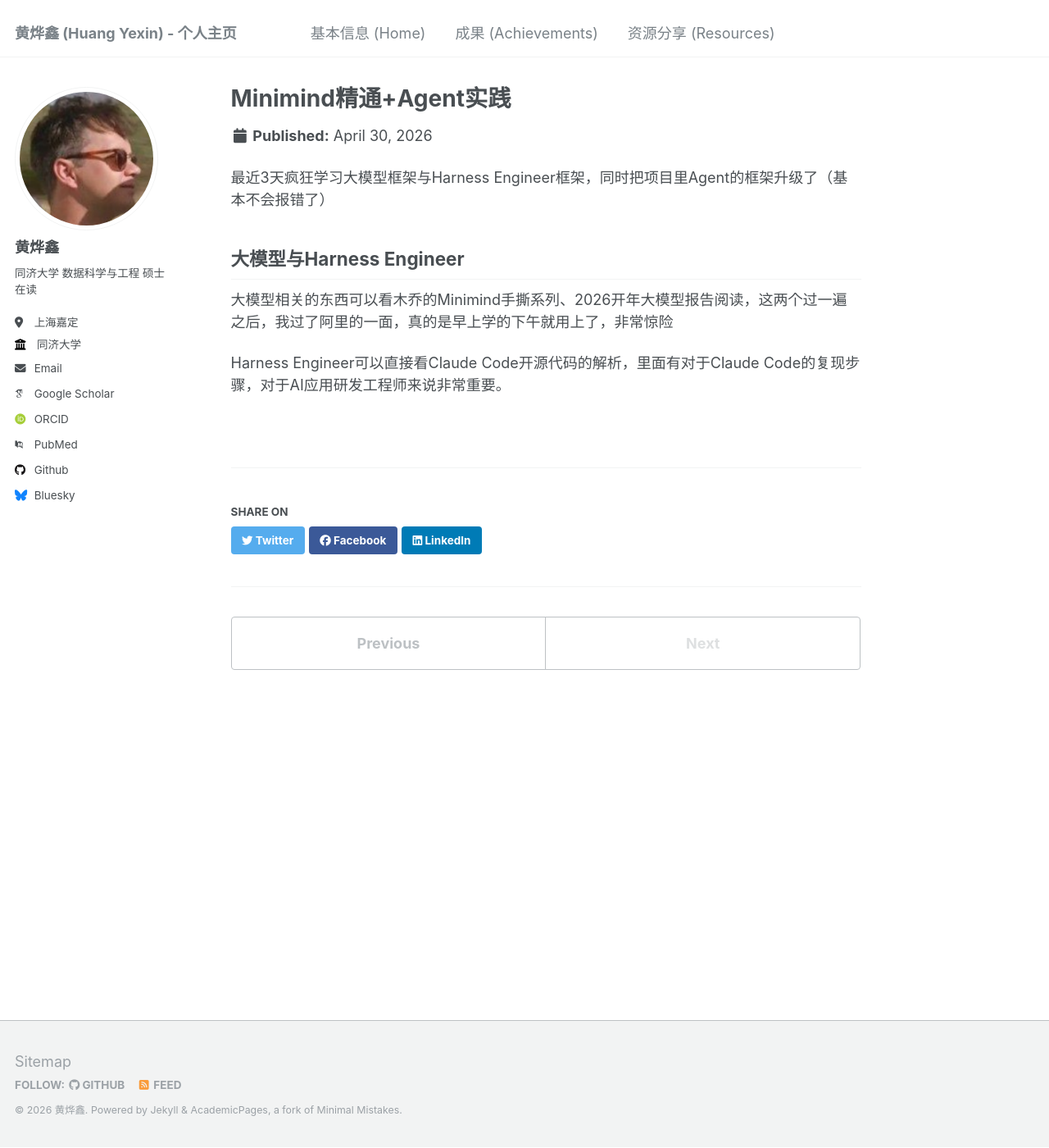
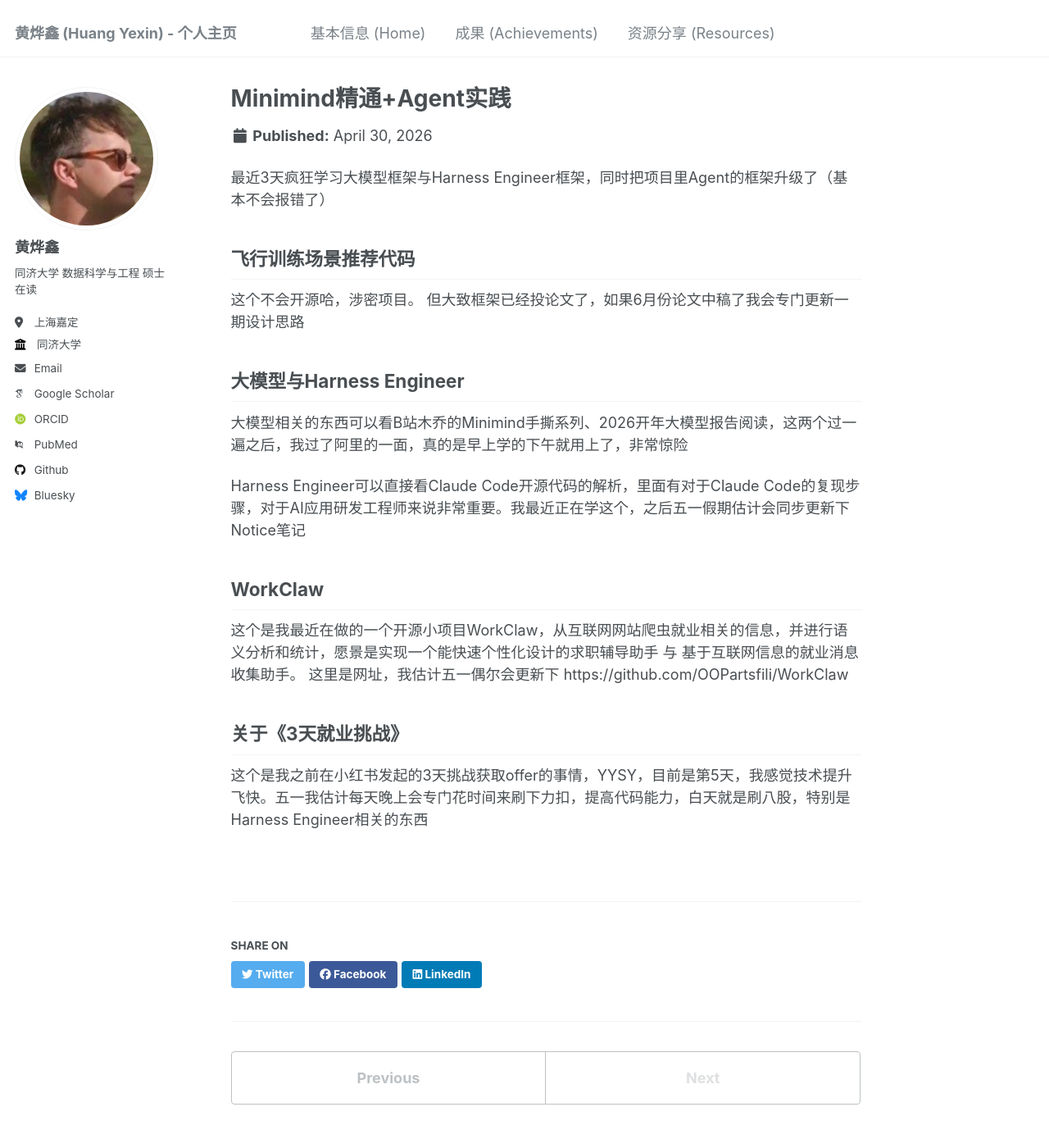
Before and after one commit to OOPartsfili/OOParts.github.io, a Jekyll site: the page built from _resources/2026-04-30-study-log.md, in a window 1280 px wide and 1400 px high. Shown: the whole window at 82% size. Built offline with Jekyll 4.4.1, drawn with Linux system fonts in a browser that asks for light colours; some web fonts are replaced.

Commit message:
Add 04-30 study log

```diff
--- a/_resources/2026-04-30-study-log.md
+++ b/_resources/2026-04-30-study-log.md
@@ -8,9 +8,22 @@ date: 2026-04-30
 
 最近3天疯狂学习大模型框架与Harness Engineer框架，同时把项目里Agent的框架升级了（基本不会报错了）
 
+## 飞行训练场景推荐代码
+这个不会开源哈，涉密项目。
+但大致框架已经投论文了，如果6月份论文中稿了我会专门更新一期设计思路
+
 
 ## 大模型与Harness Engineer
 
-大模型相关的东西可以看木乔的Minimind手撕系列、2026开年大模型报告阅读，这两个过一遍之后，我过了阿里的一面，真的是早上学的下午就用上了，非常惊险
+大模型相关的东西可以看B站木乔的Minimind手撕系列、2026开年大模型报告阅读，这两个过一遍之后，我过了阿里的一面，真的是早上学的下午就用上了，非常惊险
 
-Harness Engineer可以直接看Claude Code开源代码的解析，里面有对于Claude Code的复现步骤，对于AI应用研发工程师来说非常重要。
+Harness Engineer可以直接看Claude Code开源代码的解析，里面有对于Claude Code的复现步骤，对于AI应用研发工程师来说非常重要。我最近正在学这个，之后五一假期估计会同步更新下Notice笔记
+
+## WorkClaw
+
+这个是我最近在做的一个开源小项目WorkClaw，从互联网网站爬虫就业相关的信息，并进行语义分析和统计，愿景是实现一个能快速个性化设计的求职辅导助手 与 基于互联网信息的就业消息收集助手。
+这里是网址，我估计五一偶尔会更新下
+https://github.com/OOPartsfili/WorkClaw
+
+## 关于《3天就业挑战》
+这个是我之前在小红书发起的3天挑战获取offer的事情，YYSY，目前是第5天，我感觉技术提升飞快。五一我估计每天晚上会专门花时间来刷下力扣，提高代码能力，白天就是刷八股，特别是Harness Engineer相关的东西
```
